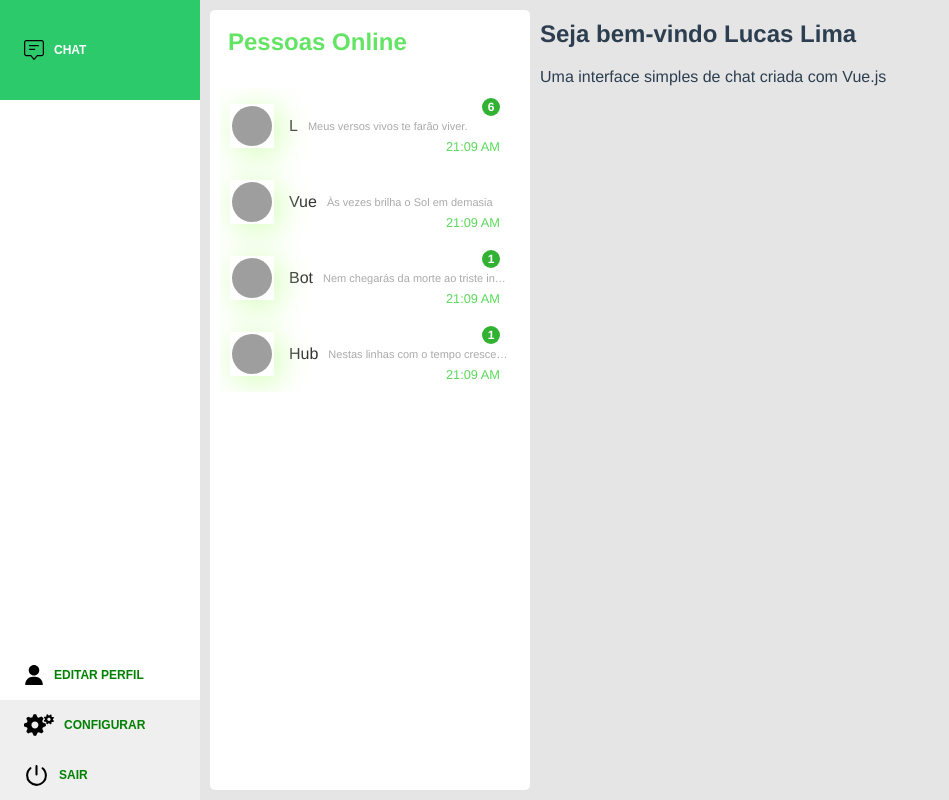
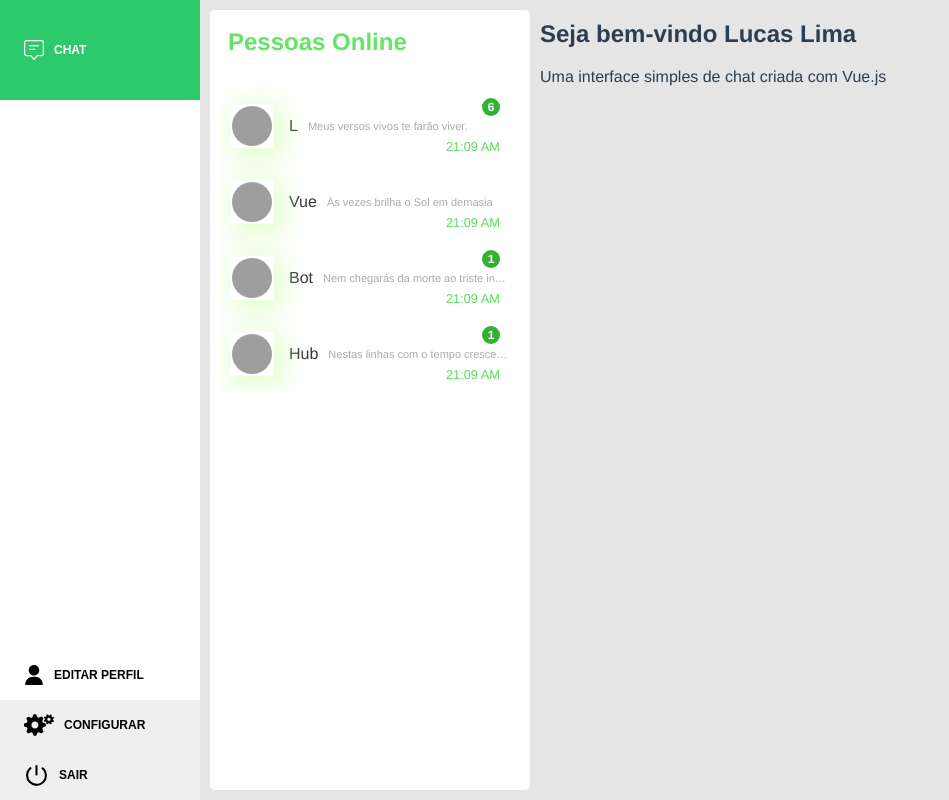
Before and after one commit to lucasferreiralimax/chat-vue, a Vue app: page / in a window 1280 px wide. Shown: the whole page, without its empty margins (0-949 px from the left). Built offline with nearby package versions, Linux system fonts and the light colour scheme; grey boxes are pictures that could not be loaded.

Commit message:
function logout simple and styles menu

```diff
--- a/src/components/chat/ChatHeader.vue
+++ b/src/components/chat/ChatHeader.vue
@@ -14,12 +14,12 @@
           <img alt="Vue logo" src="../../assets/chat-icon-config.svg" width="30px">
           <span>Configurar</span>
         </router-link>
-        <router-link to="/login" tag="button" class="item">
+        <button class="item" @click="logout">
           <svg xmlns="http://www.w3.org/2000/svg" viewBox="0 0 6.35 6.35" width="15px">
             <path d="M3.172.53a.265.266 0 00-.262.268v2.127a.265.266 0 00.53 0V.798A.265.266 0 003.172.53zm1.544.532a.265.266 0 00-.026 0 .265.266 0 00-.147.47c.459.391.749.973.749 1.626 0 1.18-.944 2.131-2.116 2.131A2.12 2.12 0 011.06 3.16c0-.65.286-1.228.74-1.62a.265.266 0 10-.344-.404A2.667 2.667 0 00.53 3.158a2.66 2.66 0 002.647 2.663 2.657 2.657 0 002.645-2.663c0-.812-.363-1.542-.936-2.03a.265.266 0 00-.17-.066z" fill="#00" />
           </svg>
           <span>Sair</span>
-        </router-link>
+        </button>
       </div>
     </nav>
   </header>
@@ -81,6 +81,10 @@ export default {
         this.onMenuActive()
         this.onMenuEventListener()
       }
+    },
+    logout () {
+      this.$store.commit("updateAuth", false)
+      this.$router.push('/login')
     }
   },
   data () {
@@ -118,13 +122,17 @@ export default {
       font-size 12px
       padding 18px 2em
       justify-content center
-      color green
+      color #000
       display flex
       box-sizing border-box
       align-items center
       transition .3s all
+      border 0
       border-bottom 1px solid #ccc
       cursor pointer
+      outline none
+      &:focus
+        box-shadow inset 0 0 10px 5px rgba(#000, .2)
       svg
         width 40px
       span
@@ -135,6 +143,8 @@ export default {
       &:first-of-type
         background #2cca6b
         color #fff
+        img
+          filter invert(1)
     .bottom
       display flex
       flex-direction column
@@ -142,7 +152,9 @@ export default {
         width 25px
       .item:first-of-type
         background transparent
-        color green
+        color #000
+        img
+          filter invert(0)
 
 @media screen and (min-width 830px)
   .chat-header
@@ -156,7 +168,6 @@ export default {
     position relative
     &:hover
       .nav .item
-        // font-size 12px
         padding .5em 2em
         justify-content flex-start
         span
@@ -168,7 +179,6 @@ export default {
       .item
         border 0
         height 100px
-        // font-size 0
         padding .5em
         justify-content center
         span
```
